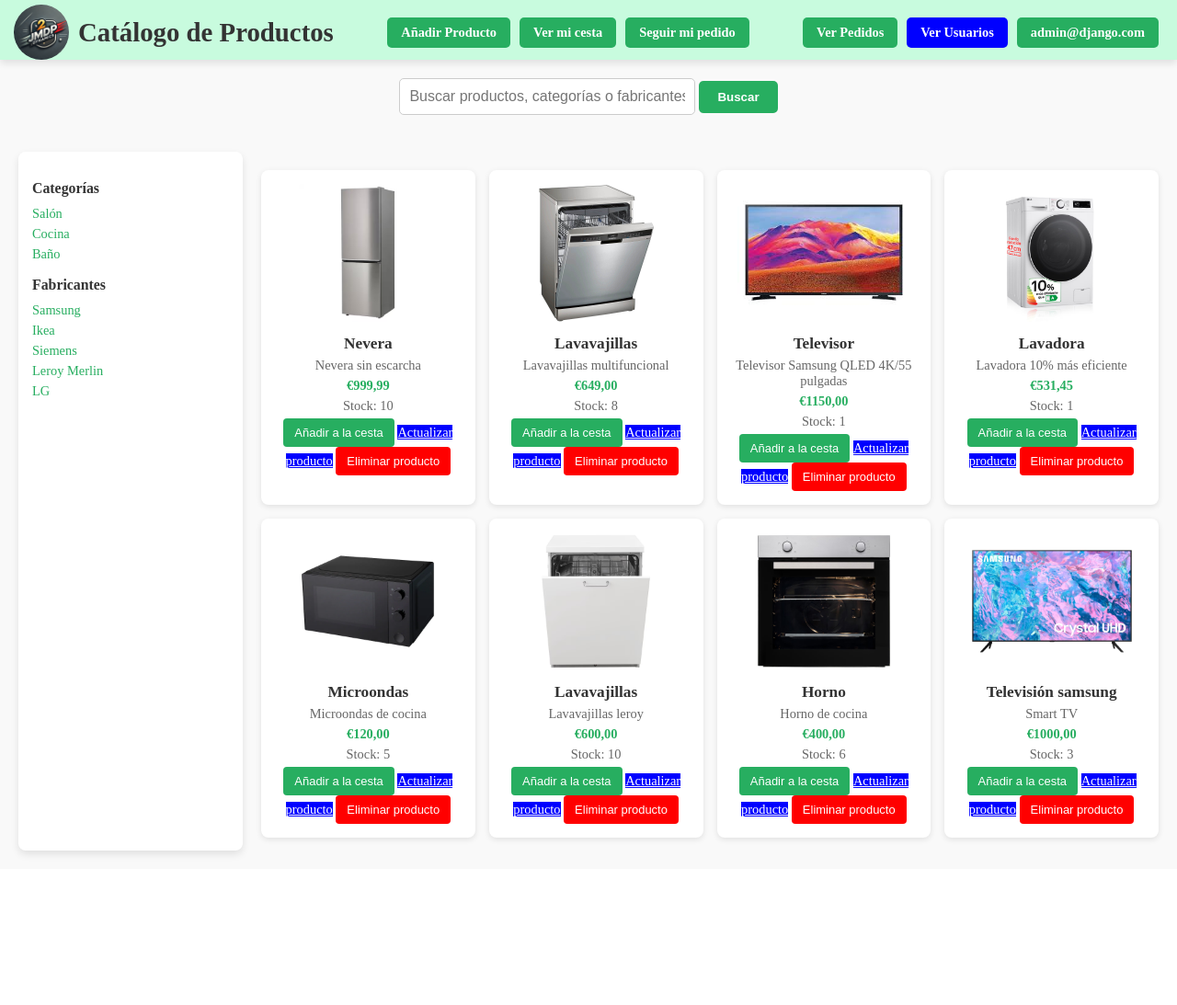
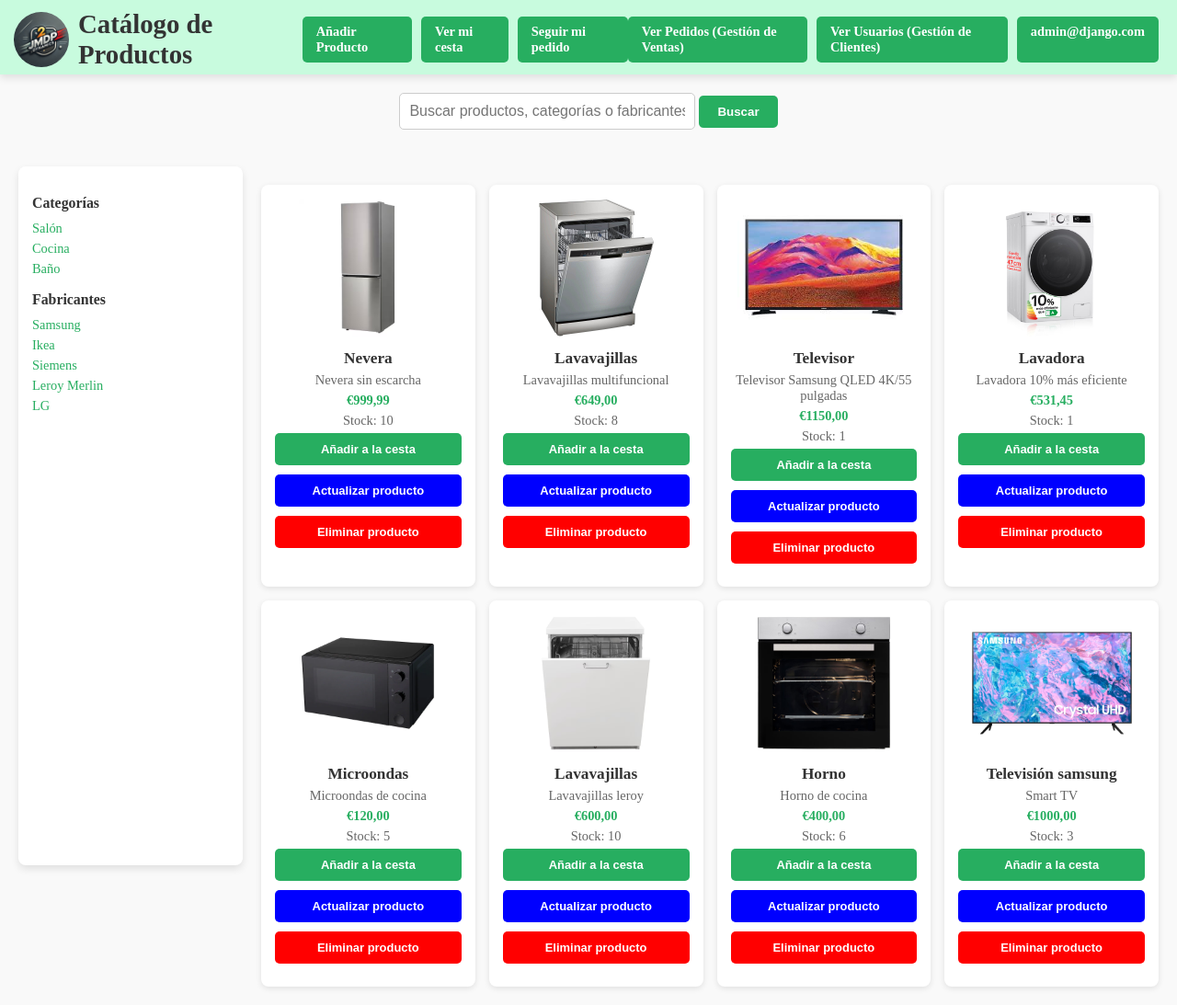
Before and after one commit to davblamor/PGPI-2.7, a Django app: page /catalogo/ in a window 1280 px wide. Shown: the whole page at 92% size. Before the commit the page ends 932 px from the top, so only its background shows below. Run offline with Django 5.2, Linux system fonts and the light colour scheme; a user stored in the database is signed in; data comes from the database, SQL or seed files in the repository.

Commit message:
feat(styles): Modified buttons styles

```diff
--- a/backend/templates/catalogo.html
+++ b/backend/templates/catalogo.html
@@ -265,8 +265,8 @@
         </div>
         <div class="header-buttons">
             {% if user.is_staff %}
-                <a href="{% url 'order_list' %}" class="admin-orders-button">Ver Pedidos</a>
-                <a href="{% url 'user_list' %}" class="admin-orders-button" style="background-color: blue;">Ver Usuarios</a>
+                <a href="{% url 'order_list' %}" class="admin-orders-button">Ver Pedidos (Gestión de Ventas)</a>
+                <a href="{% url 'user_list' %}" class="admin-orders-button" style="background-color: #27ae60;">Ver Usuarios (Gestión de Clientes)</a>
             {% endif %}
             {% if user.is_authenticated %}
             <a href="{% url 'profile' %}" class="user-email">{{ user.email }}</a>
@@ -329,22 +329,23 @@
                     {% if producto.stock > 0 %}
                     <form
                         action="{% if user.is_authenticated %}{% url 'add_to_cart' producto.id %}{% else %}{% url 'add_to_cart_guest' producto.id %}{% endif %}"
-                        method="post" style="display: inline;">
+                        method="post" style="margin-bottom: 10px;">
                         {% csrf_token %}
-                        <button type="submit">Añadir a la cesta</button>
+                        <button type="submit" style="display: block; width: 100%; padding: 10px; background-color: #27ae60; color: white; border: none; border-radius: 5px; font-weight: bold;">Añadir a la cesta</button>
                     </form>
                     {% else %}
-                    <p style="color: red; font-weight: bold;">Producto Agotado</p>
+                    <p style="color: red; font-weight: bold; text-align: center;">Producto Agotado</p>
                     {% endif %}
 
-                    <!-- Always show admin buttons -->
+                    <!-- Botones de administración -->
                     {% if user.is_staff %}
-                    <a href="{% url 'update_product' producto.id %}" class="admin-orders-button"
-                        style="background-color: blue; color: white;">Actualizar producto</a>
-                    <form action="{% url 'delete_product' producto.id %}" method="post" style="display: inline;">
-                        {% csrf_token %}
-                        <button type="submit" style="background-color: red; color: white;">Eliminar producto</button>
-                    </form>
+                        <form action="{% url 'update_product' producto.id %}" method="get" style="margin-bottom: 10px;">
+                            <button type="submit" style="display: block; width: 100%; padding: 10px; background-color: blue; color: white; border: none; border-radius: 5px; font-weight: bold;">Actualizar producto</button>
+                        </form>
+                        <form action="{% url 'delete_product' producto.id %}" method="post" style="margin-bottom: 10px;">
+                            {% csrf_token %}
+                            <button type="submit" style="display: block; width: 100%; padding: 10px; background-color: red; color: white; border: none; border-radius: 5px; font-weight: bold;">Eliminar producto</button>
+                        </form>
                     {% endif %}
                 </div>
                 {% empty %}
```
